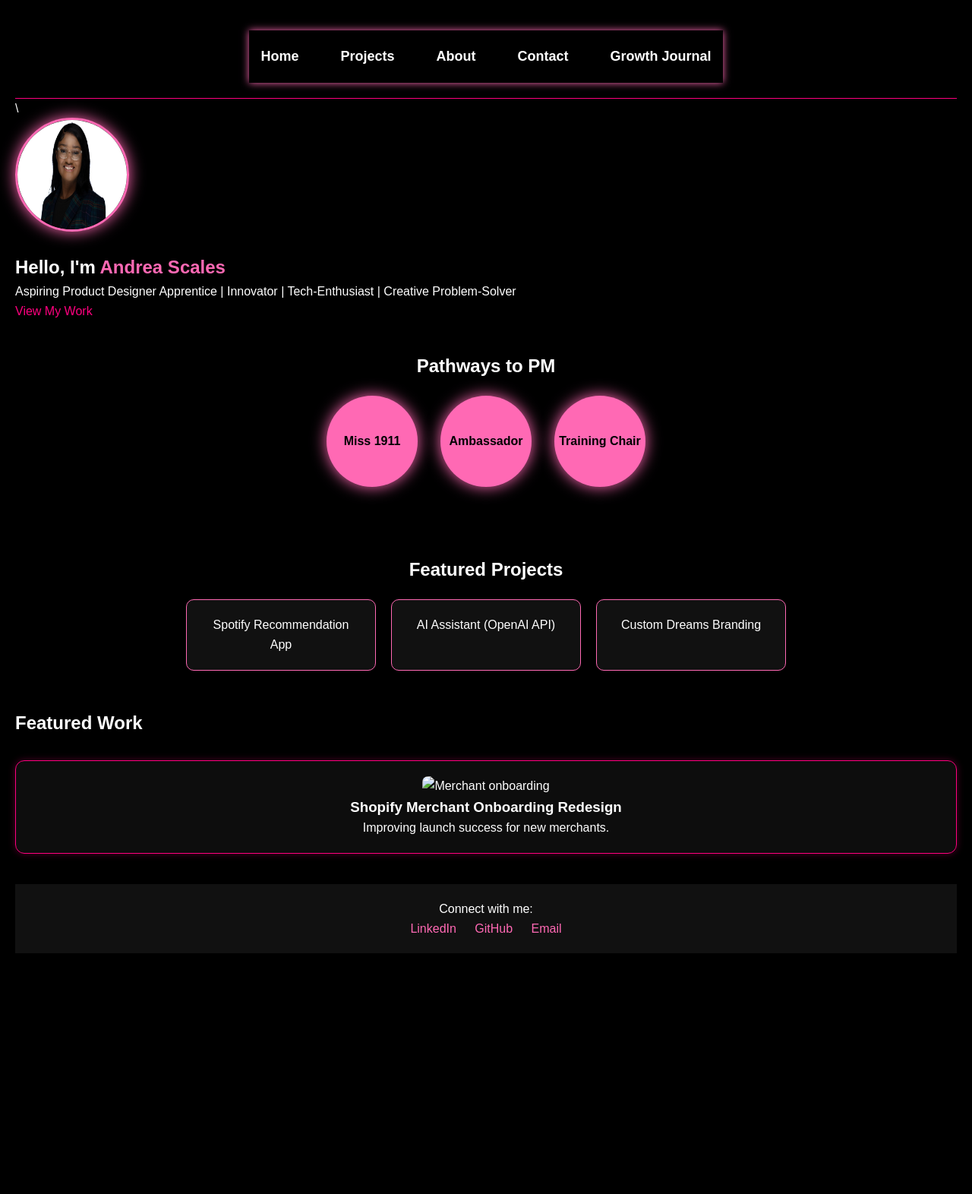
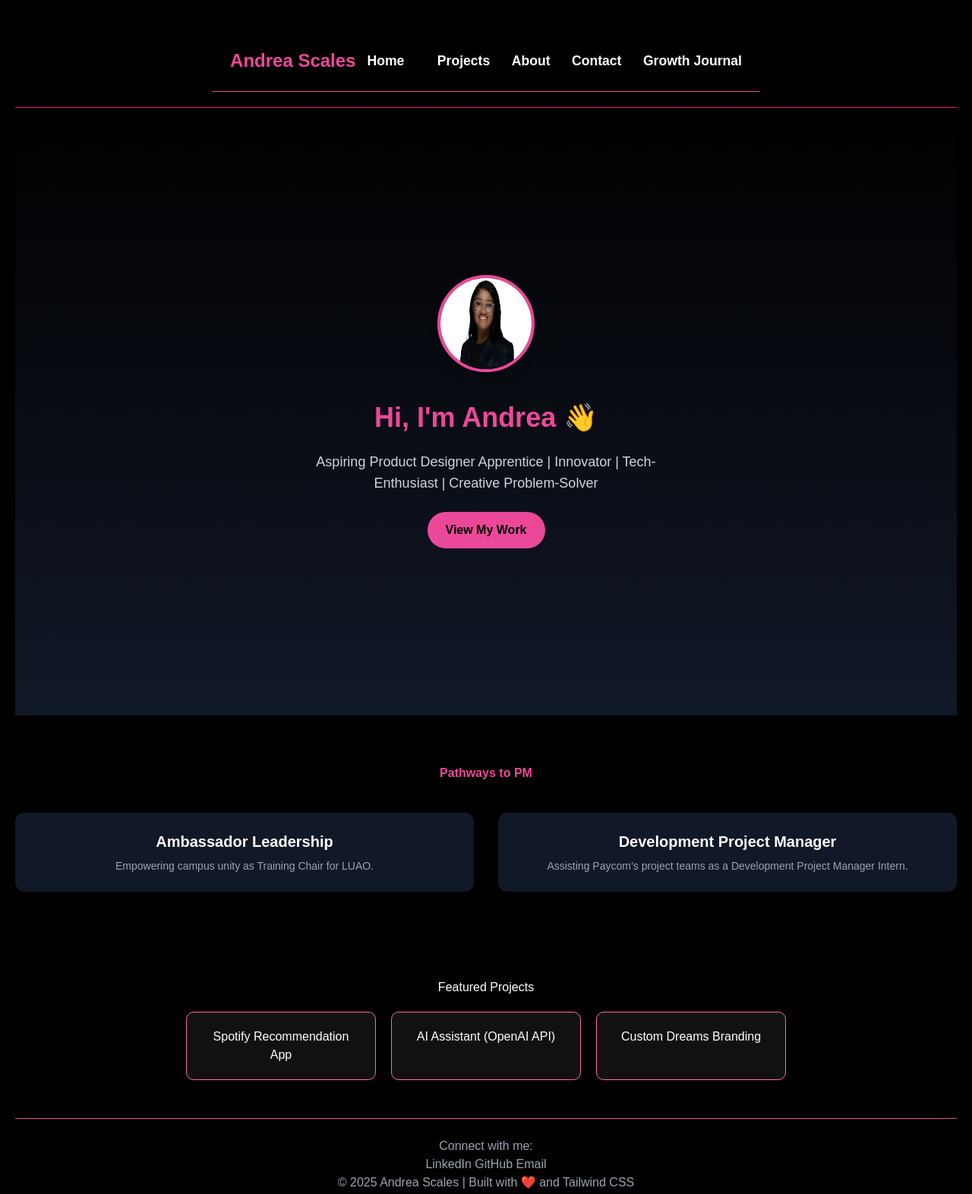
Before and after one commit to AndreaScales/AndreaScales.github.io, a plain HTML site: page index.html in a window 1280 px wide. Shown: the whole page at 76% size. Before the commit the page ends 1275 px from the top, so only its background shows below. Drawn offline with nearby package versions, Linux system fonts and the light colour scheme.

Commit message:
Added tailwind css and made it consistent across pages

```diff
--- a/assets/css/style.css
+++ b/assets/css/style.css
@@ -196,34 +196,3 @@ body {
   text-decoration: none;
   margin: 0 10px;
 }
-
-  /*floating circles in background*/
-  .floating-circles {
-    position: fixed;
-    top: 0;
-    left: 0;
-    width: 100%;
-    height: 100%;
-    overflow: hidden;
-    z-index: -1;
-  }
-
-  .floating-circles span {
-    position: absolute;
-    width: 40px;
-    height: 40px;
-    background: var(--accent-color);
-    opacity: 0.2;
-    border-radius: 50%;
-    animation: float 10s linear infinite;
-  }
-
-  .floating-circles span:nth-child(1) { left: 20%; animation-delay: 0s; }
-  .floating-circles span:nth-child(2) { left: 50%; animation-delay: 2s; }
-  .floating-circles span:nth-child(3) { left: 70%; animation-delay: 4s; }
-  .floating-circles span:nth-child(4) { left: 85%; animation-delay: 6s; }
-
-  @keyframes float {
-    0% { transform: translateY(100vh) scale(0); }
-    100% { transform: translateY(-10vh) scale(1); }
-  }
--- a/index.html
+++ b/index.html
@@ -1,3 +1,4 @@
+
 <!doctype html>
 <html lang="en">
 <head>
@@ -7,41 +8,48 @@
   <link rel="stylesheet" href="assets/css/style.css">
 <script src="assets/js/script.js"></script>
 <link href="https://unpkg.com/aos@2.3.1/dist/aos.css" rel="stylesheet" />
+<!--import TailwindCSS-->
+<script src="https://cdn.tailwindcss.com"></script>
 </head>
+<body>
+  <header>
 
-<body>
-
-  <header>
    <!-- Navigation bar -->
-    <nav class="nav-bar">
-      <ul>
-      <li><a href="index.html">Home</a></li>
-      <li><a href="projects.html">Projects</a></li>
-      <li><a href="about.html">About</a></li>
-      <li><a href="contact.html">Contact</a></li>
-      <li><a href="growthjournal.html">Growth Journal</a></li>
-    </ul>
-  </nav>
-  </header>\
+    <nav class="flex justify-between items-center p-6 bg-black border-b border-pink-500">
+      <h1 class="text-2xl font-bold text-pink-500">Andrea Scales</h1>
+      <div class="space-x-6">
+      <a href="index.html" class="text-white hover:text-pink-500 transition">Home</a>
+      <a href="projects.html" class="text-white hover:text-pink-500 transition">Projects</a>
+      <a href="about.html" class="text-white hover:text-pink-500 transition">About</a>
+      <a href="contact.html" class="text-white hover:text-pink-500 transition">Contact</a>
+      <a href="growthjournal.html" class="text-white hover:text-pink-500 transition">Growth Journal</a>
+      </div>
+    </nav>
+  </header>
 
   <!--Intro-->
   <main>
-    <section class="hero" data-aos="fade-up">
-      <img src="assets/images/headshot.jpg" alt="Andrea Scales" class ="profile-pic" />
-      <div class="intro-text" data-aos="fade-right">
-      <h1>Hello, I'm <span>Andrea Scales</span></h1>
-      <p>Aspiring Product Designer Apprentice | Innovator | Tech-Enthusiast | Creative Problem-Solver</p>
-      <a class="cta" href="projects.html">View My Work</a>
-    </div>
+    <section class="flex flex-col items-center justify-center h-screen text-center bg-gradient-to-b from-black to-gray-900 space-y-6"> <!--data-aos="fade-up"-->
+      <img src="assets/images/headshot.jpg" alt="Andrea Scales" class ="rounded-full w-32 h-32 mb-4 border-4 border-pink-500 shadow-lg">
+      <h1 class="text-4xl font-bold text-pink-500 mb-2">Hi, I'm <span>Andrea 👋</span></h1>
+      <p class="text-lg text-gray-300 max-w-md" ma>Aspiring Product Designer Apprentice | Innovator | Tech-Enthusiast | Creative Problem-Solver</p>
+      <a class="mt-16 px-6 py-3 bg-pink-500 text-black font-bold rounded-full hover:bg-pink-400 transition" href="projects.html">View My Work</a>
     </section>
 
     <!--Pathways to PM section-->
-    <section class="pathways">
-      <h2>Pathways to PM</h2>
-      <div class="bubbles">
-        <div class="bubble">Miss 1911</div>
-        <div class="bubble">Ambassador</div>
-        <div class="bubble">Training Chair</div>
+    <section class="py-16 bg-black text-center">
+      <h2 class="text-3x1 font-bold text-pink-500 mb-10">Pathways to PM</h2>
+
+      <div class="grid grid-cols-1 sm:grid-cols-2 gap-8 max-w-4x1 mx-auto">
+        <div class="bg-gray-900 p-6 rounded-xl shadow-lg hover:scale-105 transform transition">
+          <h4 class="text-xl font-semibold text-white mb-2">Ambassador Leadership</h4>
+          <p class="text-gray-400 text-sm">Empowering campus unity as Training Chair for LUAO.</p>
+        </div>
+
+        <div class="bg-gray-900 p-6 rounded-xl shadow-lg hover:scale-105 transform transition">
+          <h4 class="text-xl font-semibold text-white mb-2">Development Project Manager</h4>
+          <p class="text-gray-400 text-sm">Assisting Paycom’s project teams as a Development Project Manager Intern.</p>
+        </div>
       </div>
     </section>
 
@@ -55,28 +63,17 @@
     </div>
   </section>
 
-    <!--Projects Preview ORIGINAL, may have to change class name in CSS-->
-    <section class="featured">
-      <h2>Featured Work</h2>
-      <div class="project-list">
-        <!-- Each item links to projects.html; later you can make separate case-study pages -->
-        <article>
-          <img src="assets/images/shopify-onboarding-thumb.jpg" alt="Merchant onboarding">
-          <h3>Shopify Merchant Onboarding Redesign</h3>
-          <p>Improving launch success for new merchants.</p>
-        </article>
-        <!-- add more thumbnails -->
-      </div>
-    </section>
+
   </main>
 
 <!--footer page-->
-  <footer class="footer">
+  <footer class="p-6 border-t border-pink-500 text-center text-gray-400">
     <p>Connect with me:</p>
     <div class="social-icons">
       <a href="https://www.linkedin.com/in/AndreaScales">LinkedIn</a>
       <a href="https://github.com/AndreaScales">GitHub</a>
       <a href="mailto:andreascales8@gmail.com">Email</a>
+      <p>© 2025 Andrea Scales | Built with ❤️ and Tailwind CSS</p>
     </div>
   </footer>
 
```
Also changed, not shown: about.html (+17 -11 lines), contact.html (+16 -10 lines), growthjournal.html (+26 -0 lines), projects.html (+16 -9 lines), assets/js/package.json (renamed from package.json), 2 other files.
